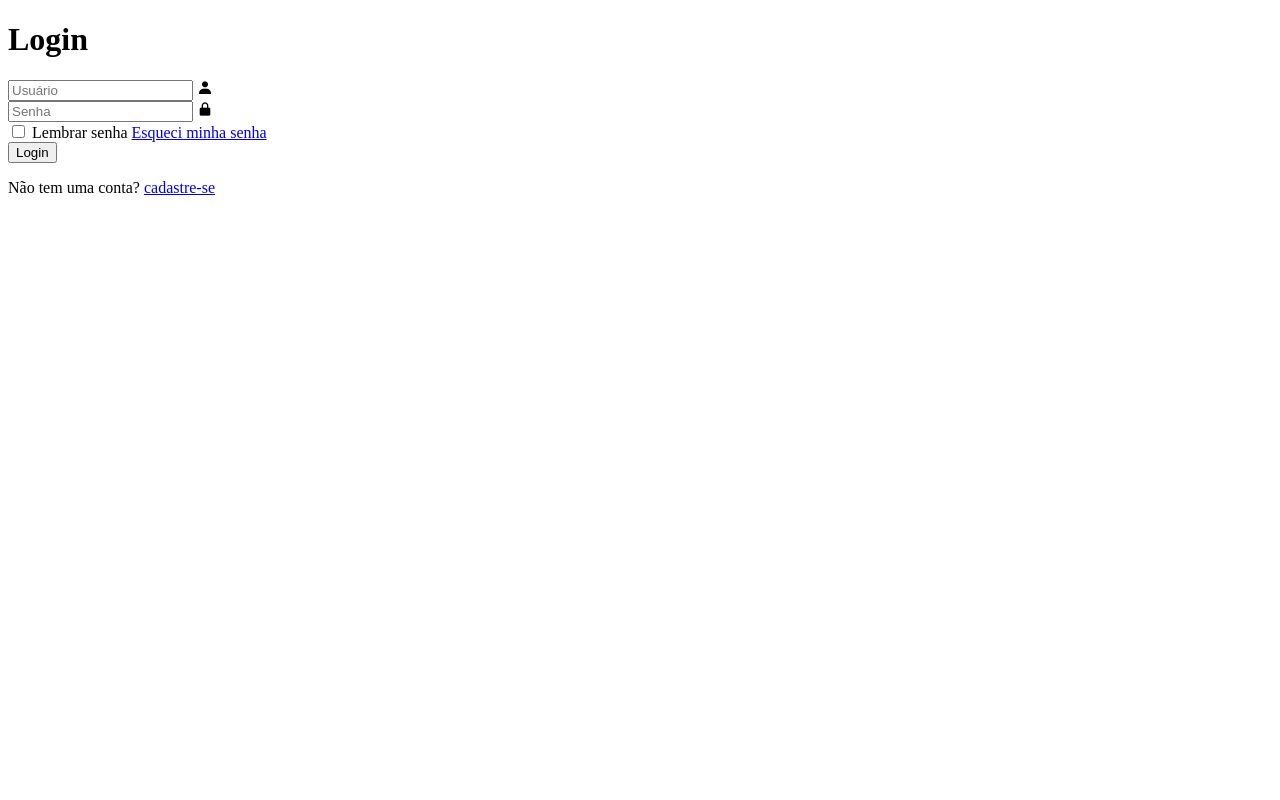
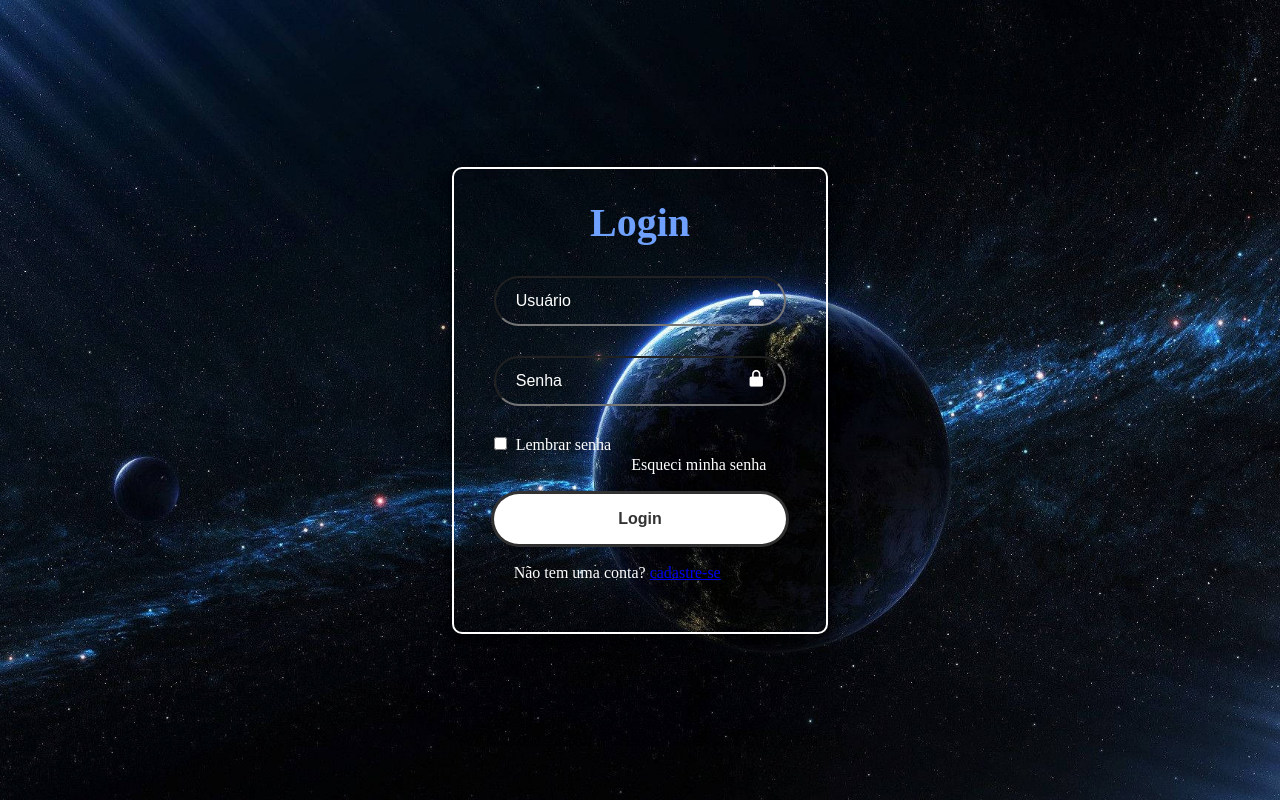
Before and after one commit to RaphaelAlcantara/Lista-de-tarefas, a website: page src/login/index.html in a window 1280 px wide. Drawn offline with nearby package versions, Linux system fonts and the light colour scheme; the site is published under a folder, as on GitHub Pages, so addresses that start at the root find nothing.

Commit message:
atualização
novas funçoes, organização de pastas e etc

```diff
--- /dev/null
+++ b/src/cadastro/cadastro.css
@@ -0,0 +1,111 @@
+* {
+    margin: 0;
+    padding: 0;
+    box-sizing: border-box;
+}
+
+body {
+    display: flex;
+    justify-content: center;
+    align-items: center;
+    height: 100vh;
+    background-image: url("../login/1920x1080-hd-space-l0ht6sfmpgh5al1g.jpg");
+    background-size: cover;
+    background-position: center;
+}
+
+.container{
+    background-color: transparent;;
+    border: 2px solid;
+    border-radius: 10px;
+    color:white;
+    padding: 30px 40px;
+    box-shadow: rgba(0, 0, 0, 0.25) 0px 54px 55px, rgba(0, 0, 0, 0.12) 0px -12px 30px, rgba(0, 0, 0, 0.12) 0px 4px 6px, rgba(0, 0, 0, 0.17) 0px 12px 13px, rgba(0, 0, 0, 0.09) 0px -3px 5px;
+
+}
+
+.container h1 {
+    color: rgb(111, 160, 253);
+    font: italic;
+    font-size: 40px;
+    text-align: center;
+}
+
+.input-box {
+    position: relative;
+    width: 100%;
+    height: 50px;
+    margin: 30px 0;
+}
+
+.input-box input {
+    background: transparent;
+    width: 100%;
+    height: 100%;
+    border:0.1;
+    border-radius: 40px;
+    outline:none;
+    font-size: 16px;
+    color: rgb(250, 250, 250);
+    padding: 20px 45px 20px 20px;
+}
+
+.input-box i {
+    color: rgb(255, 255, 255);
+    position: absolute;
+    right: 20px;
+    top: 25%;
+    font-size: 20px;
+}
+
+.input-box input::placeholder {
+    color: rgb(255, 255, 255);
+}
+
+.remember-forgot {
+    display: flex;
+    justify-content: space-between;
+
+}
+
+.remember-forgot label input {
+    accent-color: #fff;
+    margin-right: 5px;
+}
+
+.remember-forgot a {
+    margin: 20px 20px;
+    text-decoration: none;
+    color: white;
+
+}
+
+.remember-forgot a:hover {
+    text-decoration: underline;
+    transition: 0.5s;
+}
+
+button {
+    width: 100%;
+    height: 50px;
+    background-color: #fff;
+    border: none;
+    border-radius: 40px;
+    cursor: pointer;
+    font-size: 16px;
+    color: #333;
+    font-weight: 600;
+    box-shadow: rgba(0, 0, 0, 0.16) 0px 1px 4px, rgb(51, 51, 51) 0px 0px 0px 3px;
+}
+
+button:hover {
+    background-color: transparent;
+    border: 2px solid;
+    color: #fff;
+    transition: 0.5s;
+
+}
+
+p{
+    margin: 20px;
+}
--- a/index.html
+++ b/src/login/index.html
@@ -5,7 +5,7 @@
     <meta name="viewport" content="width=device-width, initial-scale=1.0">
     <title>Tela Inicial</title>
     <link rel="stylesheet" href="https://unpkg.com/boxicons@2.1.4/css/boxicons.min.css">
-    <link rel="stylesheet" href="/login/style.css">
+    <link rel="stylesheet" href="style.css">
 </head>
 <body>
     <main class="container">
@@ -32,11 +32,11 @@
             <button type="submit" onclick="login()" >Login</button>
 
             <div>
-                <p>Não tem uma conta? <a href="/cadastro/cadastro.html"> cadastre-se</a> </p>
+                <p>Não tem uma conta? <a href="/src/cadastro/indexCAD.html"> cadastre-se</a> </p>
             </div>
 
         </form>
     </main>
-    <script src="login/script.js"></script>
+    <script src="script.js"></script>
 </body>
 </html>
```
Also changed, not shown: cadastro/scriptCadastro.js (deleted, +0 -8 lines), src/cadastro/indexCAD.html (renamed from cadastro/cadastro.html, +17 -1 lines), src/cadastro/scriptCadastro.js (added, +57 -0 lines), src/cadastro/usuarios.js (added, +20 -0 lines), src/login/1920x1080-hd-space-l0ht6sfmpgh5al1g.jpg (renamed from login/1920x1080-hd-space-l0ht6sfmpgh5al1g.jpg), src/login/script.js (renamed from login/script.js), src/login/style.css (renamed from login/style.css), src/main.js (added).
